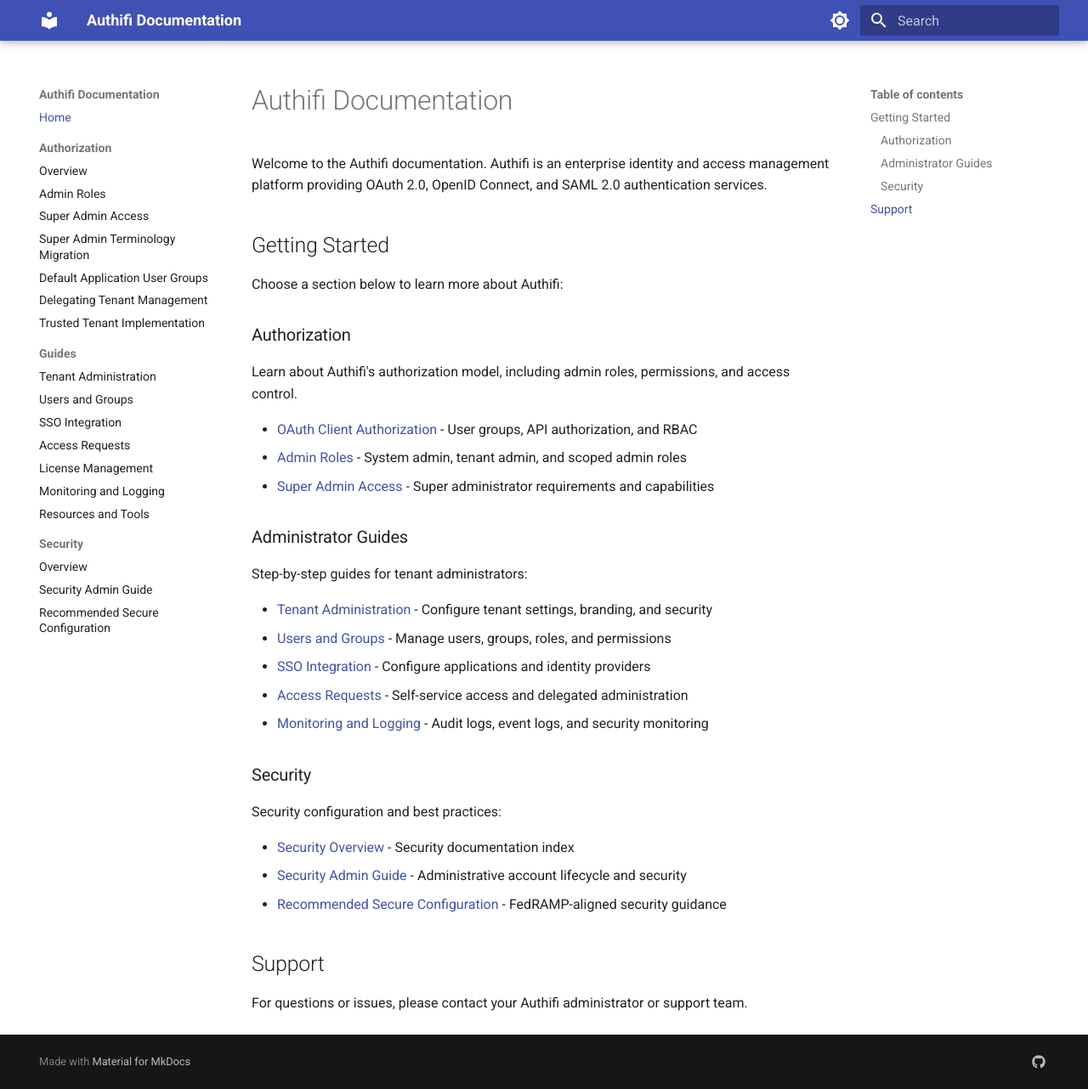
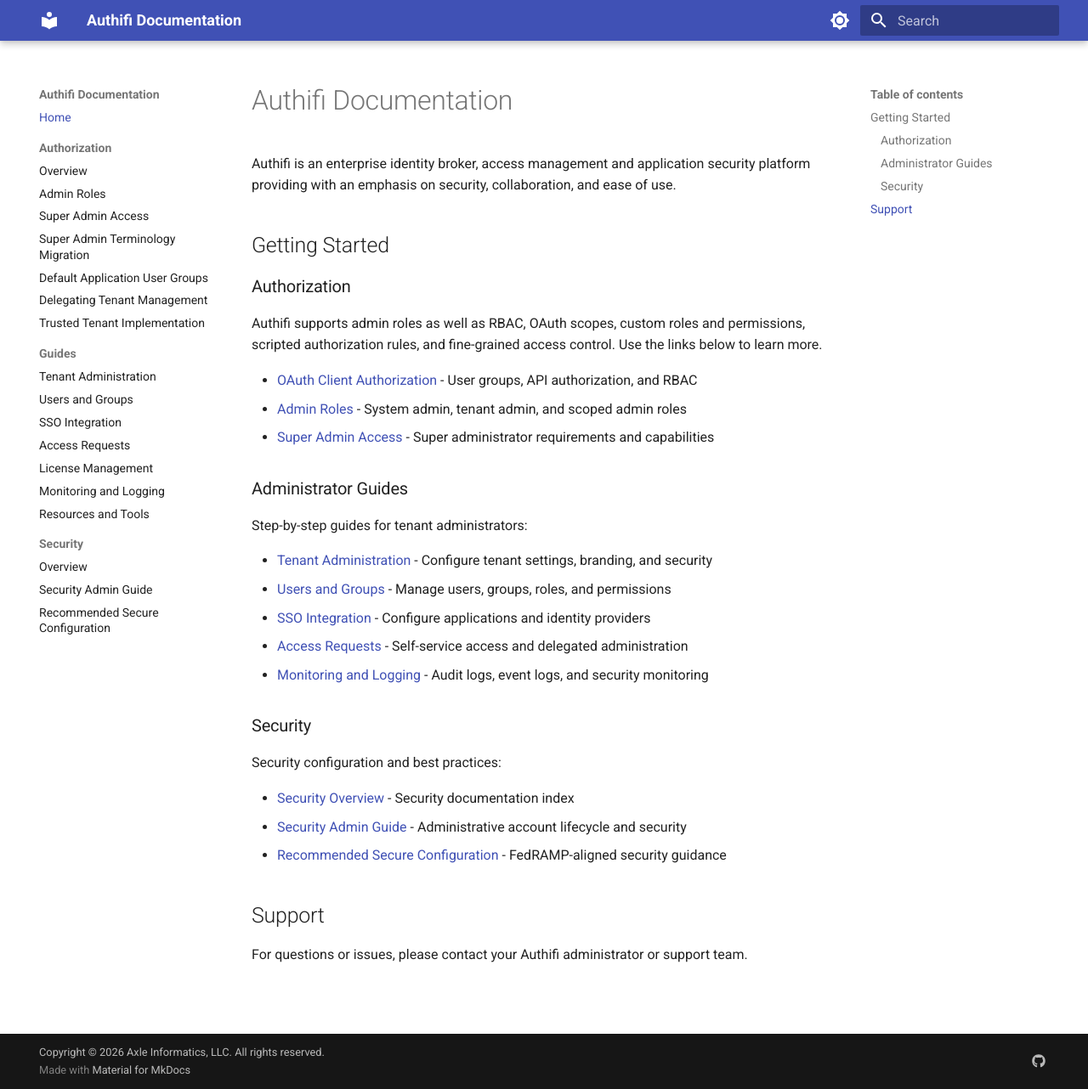
Before and after one commit to AxleResearch/authifi-docs, an MkDocs documentation site: the page built from docs/index.md, in a window 1280 px wide and 1282 px high. Shown: the whole window at 85% size. Built offline with MkDocs 1.6.1 and Material for MkDocs 9.7.7, drawn with Linux system fonts in a browser that asks for light colours.

Commit message:
chore: minor edits

```diff
--- a/docs/index.md
+++ b/docs/index.md
@@ -1,14 +1,14 @@
 # Authifi Documentation
 
-Welcome to the Authifi documentation. Authifi is an enterprise identity and access management platform providing OAuth 2.0, OpenID Connect, and SAML 2.0 authentication services.
+Authifi is an enterprise identity broker, access management and application security platform providing with an emphasis on security, collaboration, and ease of use.
+
 
 ## Getting Started
 
-Choose a section below to learn more about Authifi:
 
 ### Authorization
 
-Learn about Authifi's authorization model, including admin roles, permissions, and access control.
+Authifi supports admin roles as well as RBAC, OAuth scopes, custom roles and permissions, scripted authorization rules, and fine-grained access control. Use the links below to learn more.
 
 - [OAuth Client Authorization](authorization/authorization.md) - User groups, API authorization, and RBAC
 - [Admin Roles](authorization/admin-roles.md) - System admin, tenant admin, and scoped admin roles
--- a/mkdocs.yml
+++ b/mkdocs.yml
@@ -76,4 +76,6 @@ nav:
 extra:
   social:
     - icon: fontawesome/brands/github
-      link: https://github.com/your-org/authifi-docs
+      link: https://github.com/axleresearch/authifi-docs
+
+copyright: Copyright &copy; 2026 Axle Informatics, LLC. All rights reserved.
```
